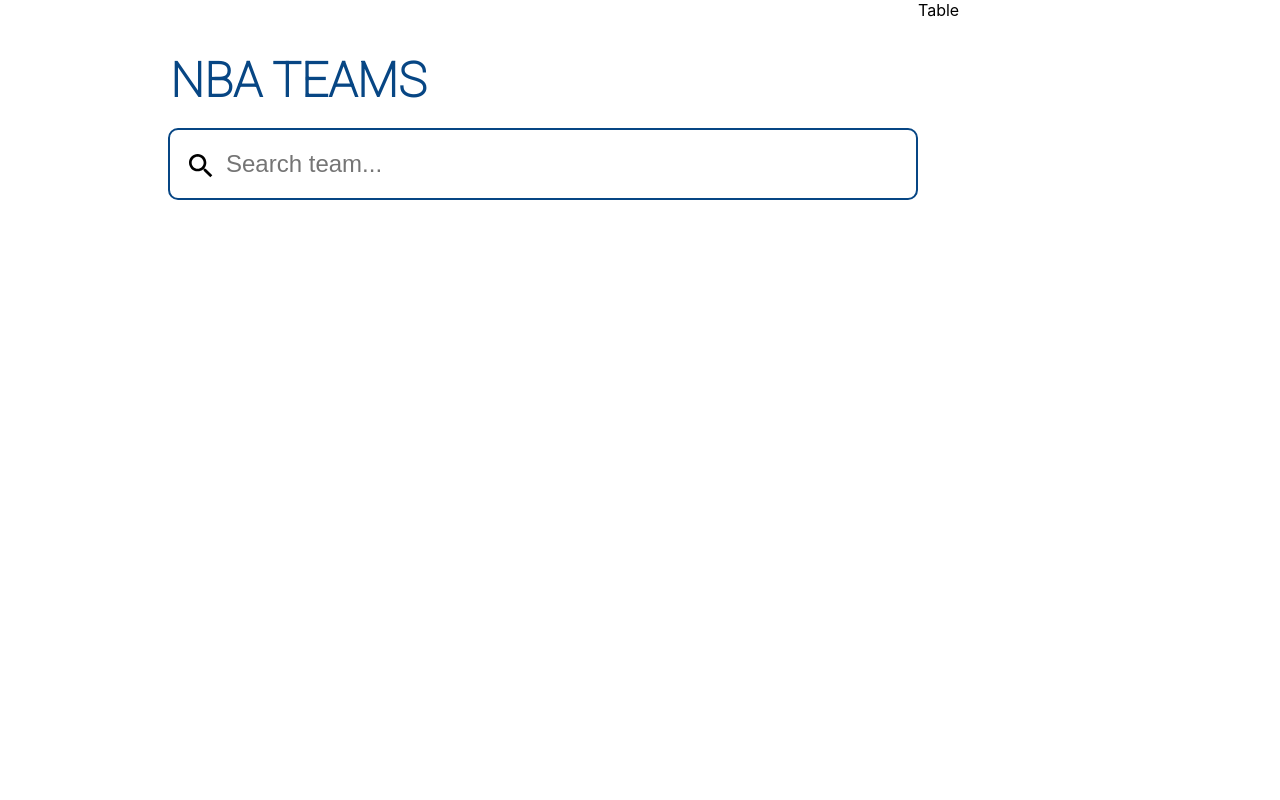
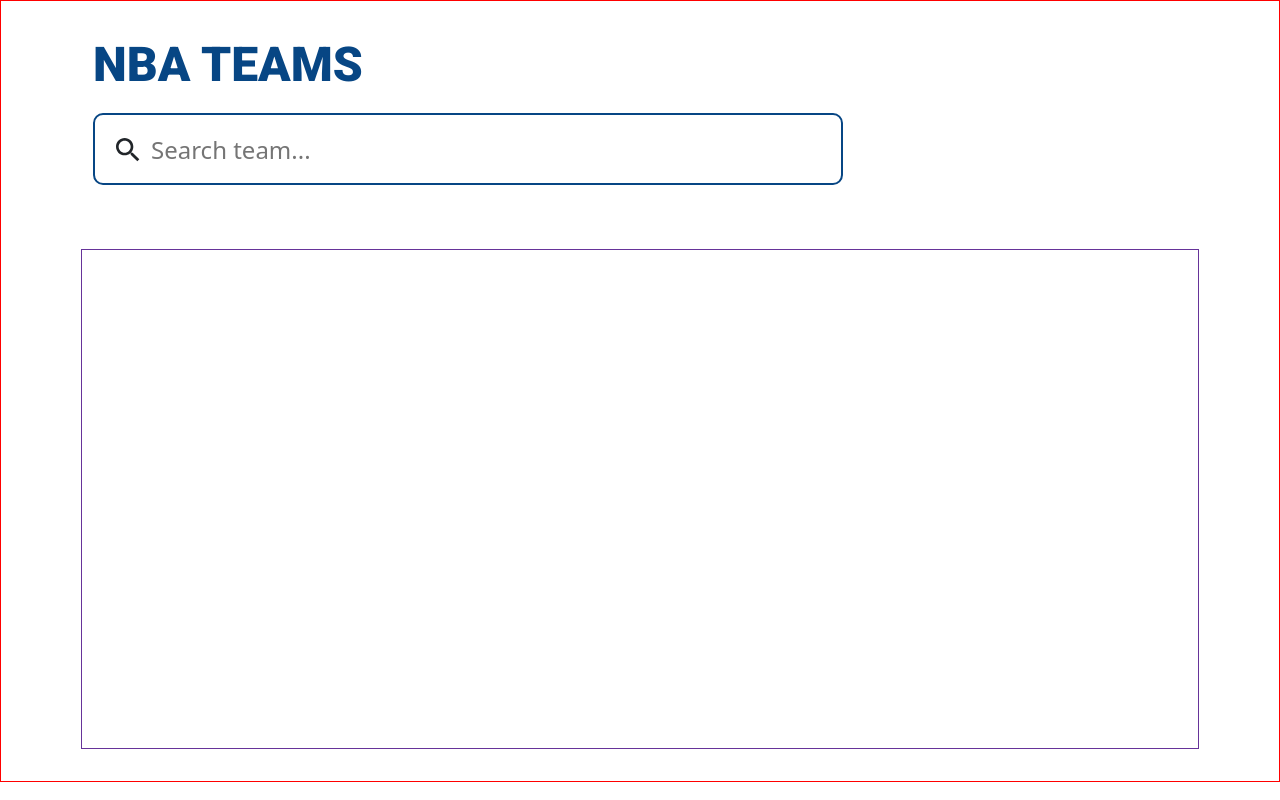
Before and after one commit to maraquepo/Basketball-Teams, a React (Create React App) app: page / in a window 1280 px wide. Built offline with nearby package versions, Linux system fonts and the light colour scheme.

Commit message:
layout fix

```diff
--- a/package.json
+++ b/package.json
@@ -11,7 +11,9 @@
     "@testing-library/jest-dom": "^5.16.2",
     "@testing-library/react": "^12.1.4",
     "@testing-library/user-event": "^13.5.0",
+    "bootstrap": "^5.1.3",
     "react": "^17.0.2",
+    "react-bootstrap": "^2.2.1",
     "react-dom": "^17.0.2",
     "react-scripts": "5.0.0",
     "web-vitals": "^2.1.4"
--- a/public/index.html
+++ b/public/index.html
@@ -9,12 +9,9 @@
     <link rel="apple-touch-icon" href="%PUBLIC_URL%/logo192.png" />
     <link rel="manifest" href="%PUBLIC_URL%/manifest.json" />
     <!-- Roboto font -->
-    <link rel="preconnect" href="https://fonts.googleapis.com" />
-    <link rel="preconnect" href="https://fonts.gstatic.com" crossorigin />
-    <link
-      href="https://fonts.googleapis.com/css2?family=Roboto:wght@100&display=swap"
-      rel="stylesheet"
-    />
+    <link rel="preconnect" href="https://fonts.googleapis.com">
+    <link rel="preconnect" href="https://fonts.gstatic.com" crossorigin>
+    <link href="https://fonts.googleapis.com/css2?family=Roboto:wght@400;900&display=swap" rel="stylesheet">
     <title>Alkira UI Frontend Position Take Home</title>
   </head>
   <body>
--- a/src/App.css
+++ b/src/App.css
@@ -1,6 +1,7 @@
 .App {
-  height: 100vh;
-  width: 100vw;
+  height: 100%;
+  width: 100%;
   display: flex;
-  flex-direction: row;
+  flex-direction: column;
+  border: 1px red solid;
 }
--- a/src/components/Header.css
+++ b/src/components/Header.css
@@ -1,12 +1,17 @@
+.container {
+  display: flex;
+  flex-direction: column;
+  align-items: flex-start;
+  justify-content: flex-start;
+  margin: 2em 5em !important;
+}
+
 .Title {
-  position: absolute;
   width: 630px;
   height: 64px;
-  left: 170px;
-  top: 49px;
 
   font-family: 'Roboto', sans-serif;
-  font-weight: 700;
+  font-weight: 600;
   font-size: 48px;
   line-height: 56px;
   display: flex;
@@ -16,9 +21,8 @@
 }
 
 .searchInput input {
-  margin-top: 8rem;
-  margin-left: 10.5rem;
   display: flex;
+  margin-top: 1rem;
 
   background-color: #FFFFFF;
   border: 2px solid #074684;
@@ -34,12 +38,12 @@
 
 .searchIcon {
   position: absolute;
-  top: 8.5rem;
-  left: 11rem;
+  top: 8.35rem;
+  left: 7rem;
   height: 60px;
   width: 50px;
   display: grid;
-  place-items: center;
+
 }
 
 .searchIcon svg {
--- a/src/components/Header.jsx
+++ b/src/components/Header.jsx
@@ -4,7 +4,7 @@
 
 const Header = () => {
   return (
-    <div>
+    <div className="container">
       <div className='Title'>NBA TEAMS</div>
       <div className='searchInput'>
         <input type="text" placeholder="Search team..." />
--- /dev/null
+++ b/src/components/Table.css
@@ -0,0 +1,19 @@
+.tableContainer {
+  display: flex;
+  flex-direction: column;
+  justify-content: center;
+  height: 500px;
+  border: 1px rebeccapurple solid;
+  margin: 2em 5em;
+
+}
+
+.tableHeader {
+  display: flex;
+  justify-content: space-between;
+}
+
+.tableStats {
+  display: flex;
+  justify-content: space-between
+}
--- a/src/components/Table.jsx
+++ b/src/components/Table.jsx
@@ -1,8 +1,14 @@
 import React from 'react'
+import './Table.css'
+import Button from 'react-bootstrap/Button';
+
 
 const Table = () => {
   return (
-    <div>Table</div>
+    <div className='tableContainer'>
+
+
+    </div>
   )
 }
 
--- a/src/index.js
+++ b/src/index.js
@@ -2,6 +2,8 @@
 import ReactDOM from 'react-dom';
 import './index.css';
 import App from './App';
+
+import 'bootstrap/dist/css/bootstrap.min.css';
 
 ReactDOM.render(
   <React.StrictMode>
```
Also changed, not shown: 1 other file (tests, documents, lock files or other folders).
